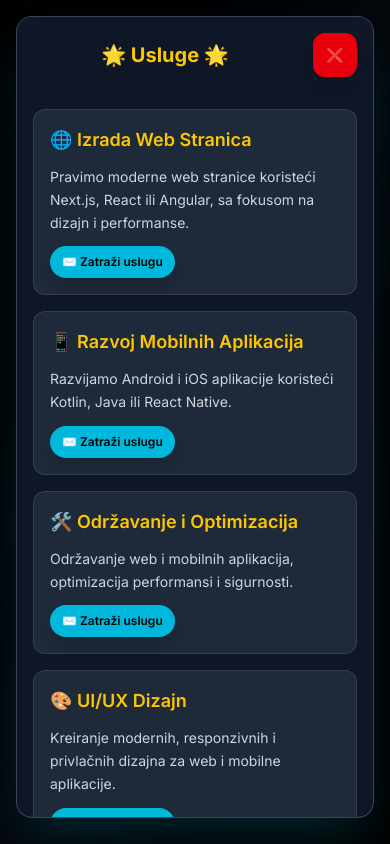
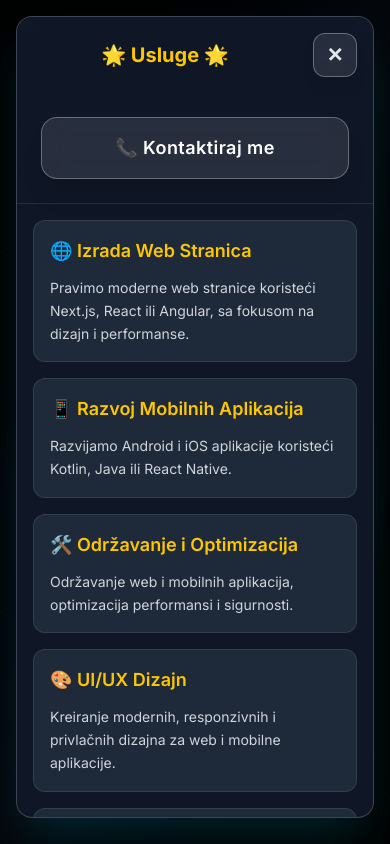
Before and after one commit to nuraH0/HarunDelicCv, a Next.js app: page / in a window 390 px wide. Both pictures are taken after a click on the button "🚀 Usluge". Built offline with nearby package versions, Linux system fonts and the light colour scheme.

Commit message:
iPhone premium portfolio v2.0: cyan tema + tech badges + perf optim

```diff
--- a/app/page.tsx
+++ b/app/page.tsx
@@ -19,10 +19,23 @@
   const [index, setIndex] = useState(0);
   const [showServices, setShowServices] = useState(false);
   const [showCV, setShowCV] = useState(false);
+  const [showContact, setShowContact] = useState(false); // NOVI STATE ZA KONTAKT MODAL
   const [language, setLanguage] = useState('bs');
   const [isLoaded, setIsLoaded] = useState(false);
   const [isFullyLoaded, setIsFullyLoaded] = useState(false);
   const [preloaderProgress, setPreloaderProgress] = useState(0);
+  const [toast, setToast] = useState('');
+
+  const copyToClipboard = async (text: string, type: string) => {
+  try {
+    await navigator.clipboard.writeText(text);
+    setToast(`${type === 'email' ? '📧' : '📱'} Copied!`);
+  } catch {
+    // Fallback
+    setToast('Press long to copy');
+  }
+  setTimeout(() => setToast(''), 2500);
+};
 
   // BOSANSKI sadržaj
  const bsContent = {
@@ -31,9 +44,10 @@
   servicesBtn: '🚀 Usluge',
   cvBtn: '📄 Pogledaj CV',
   servicesTitle: '🌟 Usluge 🌟',
-    servicesRequest: '✉️ Zatraži uslugu',
-    servicesClose: '❌ ',
-    cvClose: '❌ ',
+  contactTitle: '📞 Kontakt',
+  contactBtn: '📞 Kontaktiraj me',
+  email: 'harun.delic01@gmail.com',
+  viber: '+387 61 622 101', // ← TVOJ BROJ!
   myServices: [
       {
         title: 'Izrada Web Stranica',
@@ -41,7 +55,6 @@
         emoji: '🌐',
         gradient: 'from-indigo-500 to-purple-600',
         ring: 'ring-indigo-500/30',
-        emailHref: `https://mail.google.com/mail/?view=cm&fs=1&to=harun.delic01@gmail.com&su=${encodeURIComponent('Zahtjev za izradu web stranice')}&body=${encodeURIComponent('Zdravo Harune,\n\nŽelim da mi napraviš web stranicu. Možeš li mi reći više informacija o cijenama i procesu izrade?\n\nHvala!\n\nPozdrav,\n[Upiši svoje ime]')}`
       },
       {
         title: 'Razvoj Mobilnih Aplikacija',
@@ -49,7 +62,6 @@
         emoji: '📱',
         gradient: 'from-emerald-500 to-teal-600',
         ring: 'ring-emerald-500/30',
-        emailHref: `https://mail.google.com/mail/?view=cm&fs=1&to=harun.delic01@gmail.com&su=${encodeURIComponent('Zahtjev za razvoj mobilne aplikacije')}&body=${encodeURIComponent('Zdravo Harune,\n\nŽelim da mi napraviš mobilnu aplikaciju. Možeš li mi reći više informacija o cijenama i procesu izrade?\n\nHvala!\n\nPozdrav,\n[Upiši svoje ime]')}`
       },
       {
         title: 'Održavanje i Optimizacija',
@@ -57,7 +69,6 @@
         emoji: '🛠️',
         gradient: 'from-orange-500 to-amber-600',
         ring: 'ring-orange-500/30',
-        emailHref: `https://mail.google.com/mail/?view=cm&fs=1&to=harun.delic01@gmail.com&su=${encodeURIComponent('Zahtjev za održavanje i optimizaciju')}&body=${encodeURIComponent('Zdravo Harune,\n\nZanima me održavanje i optimizacija moje aplikacije. Možeš li mi reći više informacija o cijenama i procesu?\n\nHvala!\n\nPozdrav,\n[Upiši svoje ime]')}`
       },
       {
         title: 'UI/UX Dizajn',
@@ -65,7 +76,6 @@
         emoji: '🎨',
         gradient: 'from-pink-500 to-rose-600',
         ring: 'ring-pink-500/30',
-        emailHref: `https://mail.google.com/mail/?view=cm&fs=1&to=harun.delic01@gmail.com&su=${encodeURIComponent('Zahtjev za UI/UX dizajn')}&body=${encodeURIComponent('Zdravo Harune,\n\nZanima me UI/UX dizajn za moju aplikaciju. Možeš li mi reći više informacija o cijenama i procesu?\n\nHvala!\n\nPozdrav,\n[Upiši svoje ime]')}`
       },
       {
         title: 'Konsultacije i Savjeti',
@@ -73,7 +83,6 @@
         emoji: '💡',
         gradient: 'from-blue-500 to-cyan-600',
         ring: 'ring-blue-500/30',
-        emailHref: `https://mail.google.com/mail/?view=cm&fs=1&to=harun.delic01@gmail.com&su=${encodeURIComponent('Zahtjev za konsultacije')}&body=${encodeURIComponent('Zdravo Harune,\n\nZanima me konsultacija vezano za moj projekt. Možeš li mi reći više informacija?\n\nHvala!\n\nPozdrav,\n[Upiši svoje ime]')}`
       },
     ]
   };
@@ -84,9 +93,12 @@
     servicesBtn: '🚀 Services',
     cvBtn: '📄 View CV',
     servicesTitle: '🌟 Services 🌟',
-    servicesRequest: '✉️ Request Service',
     servicesClose: '❌ Close',
     cvClose: '❌ Close',
+    contactTitle: '📞 Contact Me',
+    contactBtn: '📞 Contact Me',
+    email: 'harun.delic01@gmail.com',
+    viber: '+387 61 622 101', // OVDJE STAVI SVOJ VIBER BROJ
     myServices: [
       {
         title: 'Website Development',
@@ -94,7 +106,6 @@
         emoji: '🌐',
         gradient: 'from-indigo-500 to-purple-600',
         ring: 'ring-indigo-500/30',
-        emailHref: `https://mail.google.com/mail/?view=cm&fs=1&to=harun.delic01@gmail.com&su=${encodeURIComponent('Website development request')}&body=${encodeURIComponent('Hello Harun,\n\nI want you to create a website for me. Can you tell me more about prices and development process?\n\nThank you!\n\nBest regards,\n[Enter your name]')}`
       },
       {
         title: 'Mobile App Development',
@@ -102,7 +113,6 @@
         emoji: '📱',
         gradient: 'from-emerald-500 to-teal-600',
         ring: 'ring-emerald-500/30',
-        emailHref: `https://mail.google.com/mail/?view=cm&fs=1&to=harun.delic01@gmail.com&su=${encodeURIComponent('Mobile app development request')}&body=${encodeURIComponent('Hello Harun,\n\nI want you to create a mobile app for me. Can you tell me more about prices and development process?\n\nThank you!\n\nBest regards,\n[Enter your name]')}`
       },
       {
         title: 'Maintenance & Optimization',
@@ -110,7 +120,6 @@
         emoji: '🛠️',
         gradient: 'from-orange-500 to-amber-600',
         ring: 'ring-orange-500/30',
-        emailHref: `https://mail.google.com/mail/?view=cm&fs=1&to=harun.delic01@gmail.com&su=${encodeURIComponent('Maintenance & optimization request')}&body=${encodeURIComponent('Hello Harun,\n\nI am interested in maintenance and optimization of my application. Can you tell me more about prices and process?\n\nThank you!\n\nBest regards,\n[Enter your name]')}`
       },
       {
         title: 'UI/UX Design',
@@ -118,7 +127,6 @@
         emoji: '🎨',
         gradient: 'from-pink-500 to-rose-600',
         ring: 'ring-pink-500/30',
-        emailHref: `https://mail.google.com/mail/?view=cm&fs=1&to=harun.delic01@gmail.com&su=${encodeURIComponent('UI/UX design request')}&body=${encodeURIComponent('Hello Harun,\n\nI am interested in UI/UX design for my application. Can you tell me more about prices and process?\n\nThank you!\n\nBest regards,\n[Enter your name]')}`
       },
       {
         title: 'Consultations & Advice',
@@ -126,7 +134,6 @@
         emoji: '💡',
         gradient: 'from-blue-500 to-cyan-600',
         ring: 'ring-blue-500/30',
-        emailHref: `https://mail.google.com/mail/?view=cm&fs=1&to=harun.delic01@gmail.com&su=${encodeURIComponent('Consultation request')}&body=${encodeURIComponent('Hello Harun,\n\nI am interested in consultation regarding my project. Can you tell me more information?\n\nThank you!\n\nBest regards,\n[Enter your name]')}`
       },
     ]
   };
@@ -396,8 +403,7 @@
       </AnimatePresence>
 
       {/* Language toggle */}
-
-{isLoaded && !showServices && !showCV && (
+      {isLoaded && !showServices && !showCV && !showContact && (
         <div className="fixed top-4 right-4 z-[1000] p-2 pointer-events-auto sm:top-3 sm:right-3">
           <div
             className="w-[90px] h-[46px] bg-gray-900/95 backdrop-blur-2xl rounded-2xl p-[4px] shadow-2xl border border-white/30 relative cursor-pointer group hover:shadow-cyan-500/30 overflow-hidden select-none"
@@ -439,9 +445,7 @@
         </div>
       )}
 
-
       {/* FULLSCREEN Canvas */}
-
       <div className={`absolute inset-0 w-full h-screen z-10 pointer-events-none ${isLoaded ? 'opacity-100' : 'opacity-0'} transition-opacity duration-1000`}>
         <Canvas
           camera={{ position: [0, 0, 50], fov: 75 }}
@@ -457,10 +461,9 @@
         </Canvas>
       </div>
 
-
       {/* MAIN CONTENT */}
       <motion.main
-  className={`flex-grow flex flex-col justify-center items-center text-center p-4 sm:p-8 relative z-20 space-y-6 sm:space-y-8 ${showServices || showCV ? 'blur-sm' : ''} transition-all duration-500 ${isFullyLoaded ? 'opacity-100' : 'opacity-0'}`}
+        className={`h-screen flex flex-col justify-center items-center text-center p-4 sm:p-8 relative z-20 space-y-6 sm:space-y-8 ${showServices || showCV || showContact ? 'blur-sm' : ''} transition-all duration-500 ${isFullyLoaded ? 'opacity-100' : 'opacity-0'} overflow-hidden`}
         variants={containerVariants}
         initial="hidden"
         animate={isFullyLoaded ? "visible" : "hidden"}
@@ -476,16 +479,14 @@
             transition={{ repeat: Infinity, duration: 24, ease: "linear" }}
             className="absolute inset-0"
           >
-    {/* UKLONI wrapper div - NIJE POTREBAN! */}
             {skills.map((skill, i) => {
-      const angleRad = (i / skills.length) * 2 * Math.PI; // 0 do 2π radijana
+              const angleRad = (i / skills.length) * 2 * Math.PI;
 
               return (
                 <motion.div
                   key={i}
                   className="absolute top-1/2 left-1/2 w-12 h-12 sm:w-14 sm:h-14 md:w-16 md:h-16 flex items-center justify-center text-xl sm:text-2xl md:text-3xl drop-shadow-[0_0_15px_cyan] pointer-events-none"
                   style={{
-            // **Ovo je ključ - BEZ ROTATE, SAMO TRANSLATE!**
                     transform: `translate(-50%, -50%) translate(${100 * Math.cos(angleRad)}px, ${100 * Math.sin(angleRad)}px)`
                   }}
                   initial={{ opacity: 0, scale: 0 }}
@@ -513,9 +514,7 @@
               transition={{ duration: 1.5, delay: 1.8 }}
             />
           </motion.div>
-
         </motion.div>
-
 
         {/* Ime */}
         <motion.h1
@@ -575,7 +574,6 @@
 
       {/* MODALI */}
       <AnimatePresence>
-        {/* Services Modal */}
         {/* Services Modal - MOBITEL FULL SCREEN, DESKTOP KAO PRIJE */}
         {showServices && (
           <>
@@ -607,32 +605,52 @@
                     onClick={() => setShowServices(false)}
                     whileHover={{ scale: 1.05 }}
                     whileTap={{ scale: 0.95 }}
-            className="ml-4 p-2 sm:p-3 bg-red-600 hover:bg-red-700 rounded-xl shadow-lg hover:shadow-red-500/50 text-white font-semibold min-w-[44px] h-[44px] flex items-center justify-center text-sm sm:text-base"
+                    className="ml-4 w-11 h-11 bg-white/10 hover:bg-white/20 backdrop-blur-xl rounded-xl border border-white/30 shadow-lg hover:shadow-white/20 flex items-center justify-center text-xl font-bold text-gray-200 hover:text-white transition-all duration-200"
                   >
-            {content.servicesClose}
+                    ✕
                   </motion.button>
                 </div>
+
+                {/* NOVI KONTAKT BUTTON - VIDLJIV NA POČETKU */}
+                {/* iPHONE-STYLE SERIOUS PREMIUM BUTTON */}
+<div className="p-6 sm:p-8 border-b border-white/10 bg-white/5/70 dark:bg-gray-900/20 backdrop-blur-xl flex items-center justify-center">
+  <motion.button
+    onClick={() => {
+      setShowContact(true);
+      setShowServices(false);
+    }}
+    whileHover={{
+      scale: 1.02,
+      backgroundColor: "rgba(255,255,255,0.15)",
+      boxShadow: "0 8px 32px rgba(0,0,0,0.15)"
+    }}
+    whileTap={{ scale: 0.98 }}
+    className="group relative w-full max-w-sm px-6 py-4 rounded-2xl font-semibold text-lg text-white backdrop-blur-xl border border-white/30 shadow-xl hover:shadow-2xl hover:shadow-emerald-500/20 hover:border-emerald-400/50 transition-all duration-300 bg-white/10 hover:bg-white/20 overflow-hidden"
+  >
+    {/* Subtle Shine */}
+    <div className="absolute inset-0 bg-gradient-to-r from-white/20 to-transparent w-0 group-hover:w-full transition-all duration-700 ease-out opacity-0 group-hover:opacity-100" />
+
+    <div className="flex items-center justify-center gap-3 relative z-10">
+      <span className="tracking-wide font-semibold">{content.contactBtn}</span>
+    </div>
+  </motion.button>
+</div>
+
 
                 {/* Services grid - SCROLLABLE */}
                 <div className="flex-1 overflow-y-auto p-4 sm:p-6 sm:px-8 md:px-10 pb-8">
                   <div className="grid grid-cols-1 md:grid-cols-2 gap-4 sm:gap-6">
                     {currentServices.map((service, index) => (
-              <motion.a
+                      <motion.div
                         key={index}
-                href={service.emailHref}
-                target="_blank"
-                rel="noopener noreferrer"
-                className="bg-gray-800 p-4 sm:p-6 rounded-xl sm:rounded-2xl cursor-pointer hover:bg-gray-700 transition-all duration-300 flex flex-col space-y-3 group hover:shadow-2xl hover:shadow-yellow-500/30 hover:-translate-y-2 backdrop-blur-sm border border-white/10"
+                        className="bg-gray-800 p-4 sm:p-6 rounded-xl sm:rounded-2xl hover:bg-gray-700 transition-all duration-300 flex flex-col space-y-3 group hover:shadow-2xl hover:shadow-yellow-500/30 hover:-translate-y-2 backdrop-blur-sm border border-white/10 cursor-default"
                         whileHover={{ scale: 1.02 }}
                       >
                         <h3 className="text-lg sm:text-xl md:text-2xl font-semibold text-yellow-400 flex items-center gap-2 group-hover:text-yellow-300">
                           {service.emoji} {service.title}
                         </h3>
                         <p className="text-gray-300 text-sm sm:text-base leading-relaxed">{service.description}</p>
-                <span className="mt-auto self-start px-3 sm:px-4 py-2 bg-cyan-500 text-black font-semibold rounded-full text-xs sm:text-sm hover:bg-cyan-600 transition-all duration-300 group-hover:scale-105 shadow-lg">
-                  {content.servicesRequest}
-                </span>
-              </motion.a>
+                      </motion.div>
                     ))}
                   </div>
                 </div>
@@ -641,6 +659,140 @@
           </>
         )}
 
+        {/* NOVI KONTAKT MODAL */}
+       {/* IPHONE-STYLE CENTERED KONTAKT MODAL */}
+{showContact && (
+  <>
+    <motion.div
+      initial={{ opacity: 0 }}
+      animate={{ opacity: 1 }}
+      exit={{ opacity: 0 }}
+      className="fixed inset-0 bg-black/60 backdrop-blur-sm z-50"
+      onClick={() => setShowContact(false)}
+    />
+
+    {/* TOAST */}
+    <AnimatePresence>
+      {toast && (
+        <motion.div
+          initial={{ y: -60, opacity: 0 }}
+          animate={{ y: 0, opacity: 1 }}
+          exit={{ y: -60, opacity: 0 }}
+          className="fixed top-6 left-1/2 -translate-x-1/2 z-[70] px-6 py-3 bg-emerald-500/95 backdrop-blur-xl text-white text-lg font-semibold rounded-2xl shadow-2xl border border-emerald-400/50"
+        >
+          {toast}
+        </motion.div>
+      )}
+    </AnimatePresence>
+
+    <motion.div
+      initial={{ opacity: 0, scale: 0.9, y: 20 }}
+      animate={{ opacity: 1, scale: 1, y: 0 }}
+      className="fixed inset-0 z-[60] flex items-center justify-center p-4 pointer-events-none"
+    >
+      <div className="pointer-events-auto w-full max-w-sm mx-auto backdrop-blur-xl bg-white/95 dark:bg-gray-900/95 rounded-3xl shadow-2xl shadow-black/30 border border-white/50 dark:border-gray-800/50 max-h-[85vh] overflow-hidden">
+
+        {/* Drag Handle */}
+        <div className="flex items-center justify-center py-4 bg-gradient-to-r from-gray-50 to-gray-100 dark:from-gray-800/50 dark:to-gray-700/50 border-b border-gray-200/50 dark:border-gray-700/50">
+          <div className="w-10 h-1.5 bg-gradient-to-r from-gray-300 to-gray-400 dark:from-gray-500 dark:to-gray-400 rounded-full shadow-sm" />
+        </div>
+
+        {/* Header */}
+        <div className="p-6 pb-4">
+          <div className="flex items-center justify-between mb-2">
+            <div>
+              <h3 className="text-2xl font-bold bg-gradient-to-r from-gray-900 via-gray-800 to-black dark:from-emerald-400 dark:to-emerald-500 bg-clip-text text-transparent">
+                {content.contactTitle}
+              </h3>
+              <p className="text-sm text-gray-500 dark:text-gray-400 mt-1 font-medium">
+                Copy ili otvori app
+              </p>
+            </div>
+            <motion.button
+              onClick={() => setShowContact(false)}
+              whileTap={{ scale: 0.95, rotate: 90 }}
+              className="w-11 h-11 rounded-2xl bg-gray-100/80 dark:bg-gray-800/80 backdrop-blur-sm flex items-center justify-center text-gray-500 hover:text-gray-900 dark:hover:text-white hover:bg-gray-200 dark:hover:bg-gray-700 transition-all duration-200 shadow-sm"
+            >
+              ✕
+            </motion.button>
+          </div>
+        </div>
+
+        {/* Contact Items - COPY + OPEN */}
+        <div className="divide-y divide-gray-100/50 dark:divide-gray-800/50">
+
+          {/* EMAIL */}
+          <div className="p-5">
+            <div className="flex items-center justify-between mb-3">
+              <div className="flex items-center gap-3">
+                <div className="w-12 h-12 bg-gradient-to-br from-blue-500 to-cyan-500 rounded-2xl flex items-center justify-center shadow-lg">
+                  <span className="text-xl text-white font-semibold">✉️</span>
+                </div>
+                <div>
+                  <p className="font-semibold text-gray-900 dark:text-white text-base">Email</p>
+                  <p className="text-sm text-gray-500 dark:text-gray-400 font-mono">{content.email}</p>
+                </div>
+              </div>
+            </div>
+
+            <div className="flex gap-2">
+              <motion.button
+                onClick={() => copyToClipboard(content.email, 'email')}
+                whileHover={{ scale: 1.05 }}
+                whileTap={{ scale: 0.95 }}
+                className="flex-1 py-3 px-4 rounded-xl bg-emerald-500 hover:bg-emerald-600 text-white font-semibold text-sm shadow-lg hover:shadow-emerald-500/50 transition-all duration-200"
+              >
+                Copy
+              </motion.button>
+              <motion.a
+                href={`mailto:${content.email}`}
+                className="w-14 py-3 px-4 rounded-xl bg-gray-500/20 hover:bg-gray-500/40 flex items-center justify-center text-white shadow-md hover:shadow-gray-500/30 transition-all duration-200"
+                whileHover={{ scale: 1.05 }}
+                whileTap={{ scale: 0.95 }}
+              >
+                ↗️
+              </motion.a>
+            </div>
+          </div>
+
+          {/* VIBER */}
+          <div className="p-5">
+            <div className="flex items-center justify-between mb-3">
+              <div className="flex items-center gap-3">
+                <div className="w-12 h-12 bg-gradient-to-br from-emerald-500 to-teal-500 rounded-2xl flex items-center justify-center shadow-lg">
+                  <span className="text-xl text-white font-semibold">📱</span>
+                </div>
+                <div>
+                  <p className="font-semibold text-gray-900 dark:text-white text-base">Viber</p>
+                  <p className="text-sm text-gray-500 dark:text-gray-400 font-mono">{content.viber}</p>
+                </div>
+              </div>
+            </div>
+
+            <div className="flex gap-2">
+              <motion.button
+                onClick={() => copyToClipboard(content.viber, 'viber')}
+                whileHover={{ scale: 1.05 }}
+                whileTap={{ scale: 0.95 }}
+                className="flex-1 py-3 px-4 rounded-xl bg-emerald-500 hover:bg-emerald-600 text-white font-semibold text-sm shadow-lg hover:shadow-emerald-500/50 transition-all duration-200"
+              >
+                Copy
+              </motion.button>
+              <motion.a
+                href={`viber://chat?number=${content.viber.replace(/\s+/g, '')}`}
+                className="w-14 py-3 px-4 rounded-xl bg-gray-500/20 hover:bg-gray-500/40 flex items-center justify-center text-white shadow-md hover:shadow-gray-500/30 transition-all duration-200"
+                whileHover={{ scale: 1.05 }}
+                whileTap={{ scale: 0.95 }}
+              >
+                ↗️
+              </motion.a>
+            </div>
+          </div>
+        </div>
+      </div>
+    </motion.div>
+  </>
+)}
 
         {/* CV Modal */}
         {showCV && (
@@ -663,12 +815,13 @@
               <div className="relative pointer-events-auto max-w-2xl w-full max-h-[90vh] rounded-2xl sm:rounded-3xl shadow-2xl overflow-hidden bg-gradient-to-br from-gray-900/80 via-gray-800/80 to-gray-900/90 backdrop-blur-xl p-4 sm:p-6">
                 <motion.button
                   onClick={() => setShowCV(false)}
-                  whileHover={{ scale: 1.1 }}
-                  whileTap={{ scale: 0.9 }}
-                  className="absolute top-3 sm:top-4 right-3 sm:right-4 z-50 bg-red-600 hover:bg-red-700 text-white rounded-full px-3 sm:px-4 py-1.5 sm:py-2 font-semibold shadow-lg transition-all duration-200 hover:shadow-red-500/50 text-xs sm:text-sm"
+                  whileHover={{ scale: 1.05 }}
+                  whileTap={{ scale: 0.95 }}
+                  className="absolute top-4 right-4 z-[60] w-11 h-11 bg-white/10 hover:bg-white/20 backdrop-blur-xl rounded-xl border border-white/30 shadow-lg hover:shadow-white/20 flex items-center justify-center text-xl font-bold text-gray-200 hover:text-white transition-all duration-200"
                 >
-                  {content.cvClose}
+                  ✕
                 </motion.button>
+
                 <img
                   src="/cvslika.png"
                   alt="Harun Delić CV"
```
Lines whose indentation alone changed are shown as unchanged.
